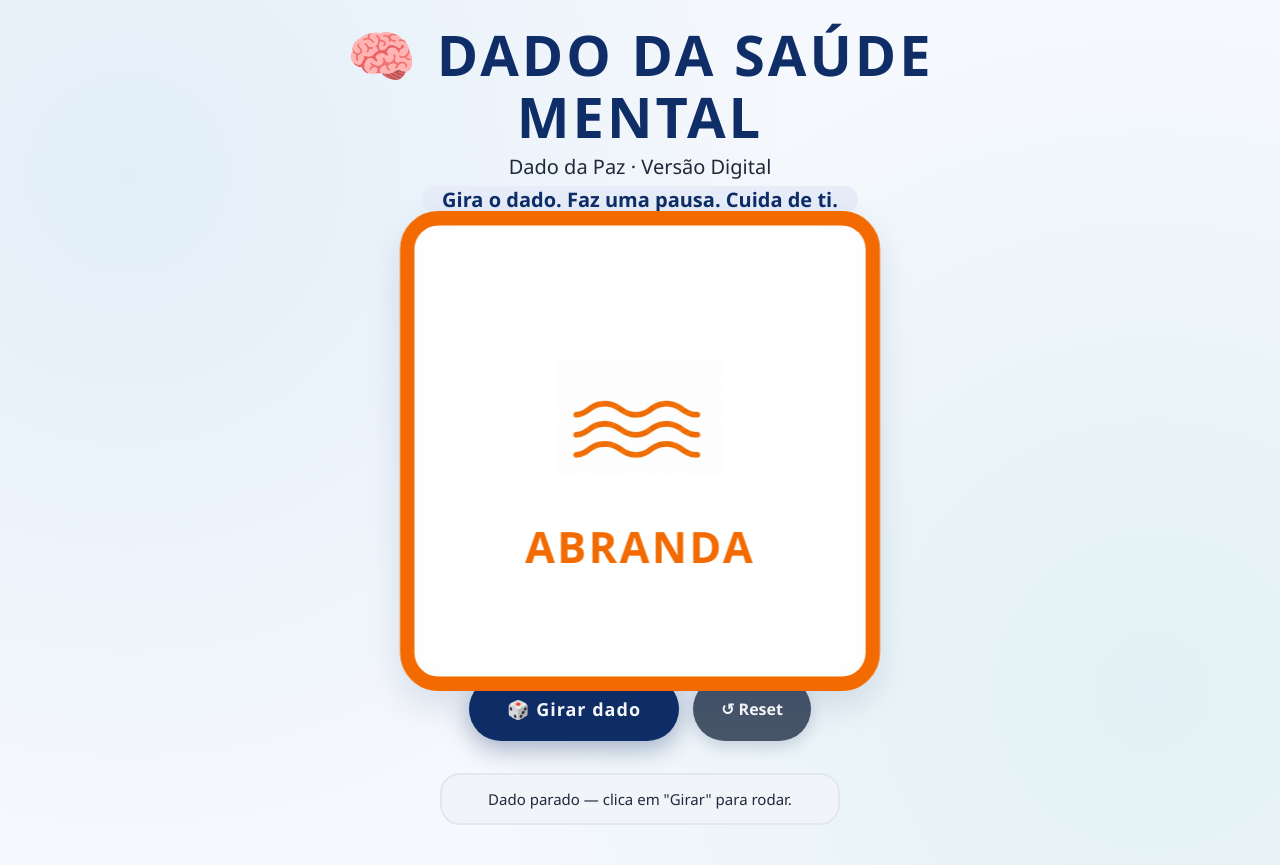
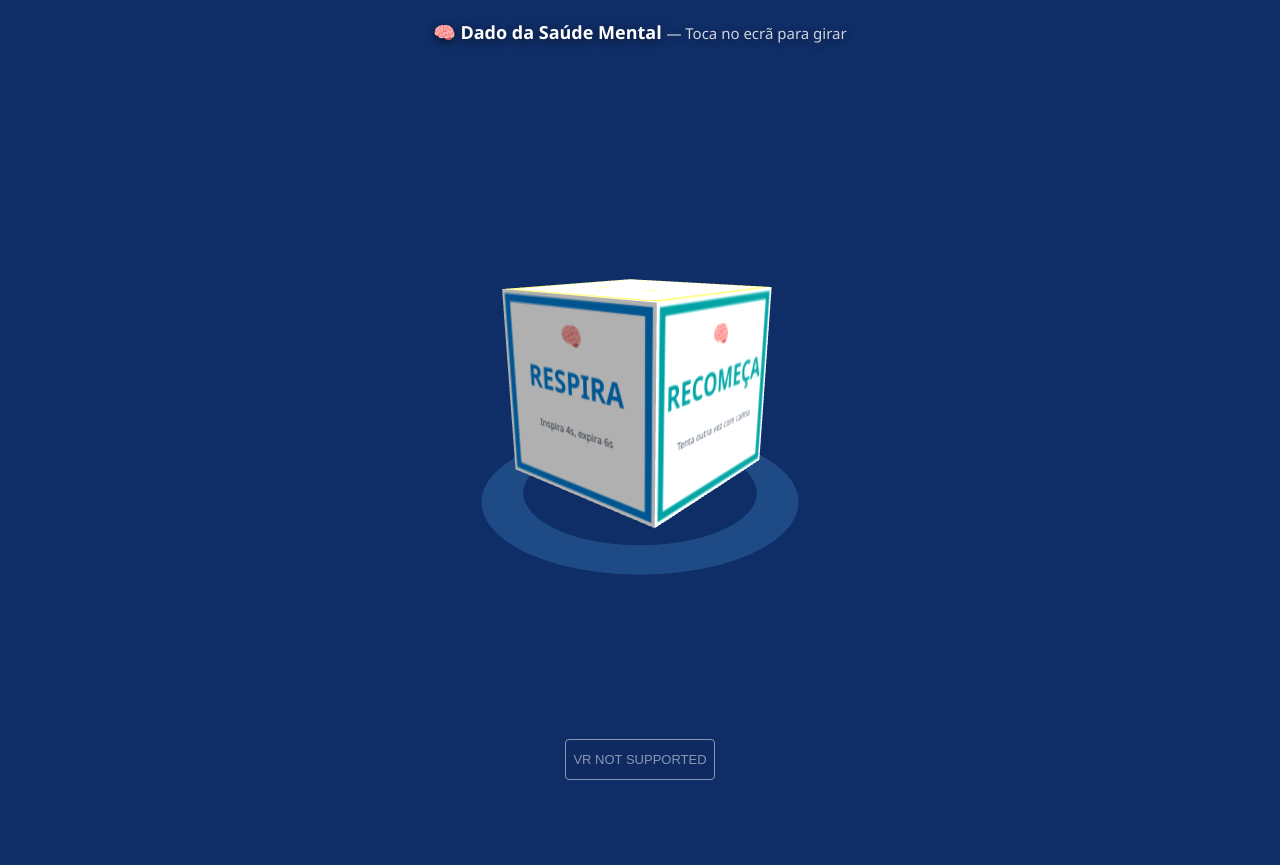
Before and after one commit to MenteMovimento/Dado-Saude-Mental2.0, a plain HTML site: page index.html in a window 1280 px wide. After the commit the page ends 800 px from the top, so only its background shows below. Drawn offline with nearby package versions, Linux system fonts and the light colour scheme; animation ran at ten frames a second.

Commit message:
Update index.html

```diff
--- a/index.html
+++ b/index.html
@@ -2,338 +2,305 @@
 <html lang="pt">
 <head>
   <meta charset="UTF-8" />
-  <meta name="viewport" content="width=device-width, initial-scale=1.0" />
-  <title>Dado da Paz — Saúde Mental Digital</title>
+  <meta name="viewport" content="width=device-width, initial-scale=1.0, user-scalable=no" />
+  <title>Dado da Saúde Mental - RV</title>
   <style>
-    * {
+    body {
       margin: 0;
-      padding: 0;
-      box-sizing: border-box;
-      font-family: 'Segoe UI', Roboto, Arial, Helvetica, sans-serif;
+      overflow: hidden;
+      background: #0f2d66;
+      font-family: 'Segoe UI', sans-serif;
     }
-
-    :root {
-      --azul-escuro: #0f2d66;
-      --abranda: #f26a00;
-      --respira: #007bd1;
-      --escuta: #f5b800;
-      --equilibra: #3c8f25;
-      --cuida: #e11d25;
-      --recomeca: #009c9c;
-      --fundo: #f5f8fc;
-      --texto: #111827;
-      --cinza: #475569;
-      --linha: #cbd5e1;
+    #info {
+      position: absolute;
+      top: 20px;
+      left: 0;
+      right: 0;
+      text-align: center;
+      color: white;
+      font-size: 18px;
+      font-weight: bold;
+      text-shadow: 0 2px 8px rgba(0,0,0,0.6);
+      pointer-events: none;
+      z-index: 10;
+      padding: 0 20px;
     }
-
-    html {
-      scroll-behavior: smooth;
+    #info small {
+      font-weight: normal;
+      opacity: 0.8;
     }
-
-    body {
-      min-height: 100vh;
-      background: radial-gradient(circle at 10% 20%, rgba(0, 123, 209, 0.08), transparent 50%),
-                  radial-gradient(circle at 90% 80%, rgba(0, 156, 156, 0.08), transparent 50%),
-                  var(--fundo);
-      color: var(--texto);
-      padding: 24px 20px 40px;
-      display: flex;
-      justify-content: center;
-      align-items: center;
+    #resultado {
+      position: absolute;
+      bottom: 60px;
+      left: 50%;
+      transform: translateX(-50%);
+      background: rgba(255,255,255,0.9);
+      padding: 16px 28px;
+      border-radius: 40px;
+      color: #0f2d66;
+      font-size: 22px;
+      font-weight: 800;
+      box-shadow: 0 8px 30px rgba(0,0,0,0.4);
+      display: none;
+      z-index: 10;
+      text-align: center;
+      white-space: nowrap;
+      border: 3px solid #f5b800;
     }
-
-    .app {
-      max-width: 800px;
-      margin: 0 auto;
-      display: flex;
-      flex-direction: column;
-      align-items: center;
-      gap: 32px;
+    #resultado span {
+      display: block;
+      font-weight: 400;
+      font-size: 14px;
+      color: #475569;
+      margin-top: 4px;
     }
-
-    header {
-      text-align: center;
-      margin-bottom: 6px;
-    }
-
-    header h1 {
-      font-size: clamp(32px, 5vw, 56px);
-      letter-spacing: 3px;
-      color: var(--azul-escuro);
-      line-height: 1.1;
-      font-weight: 800;
-    }
-
-    header p {
-      font-size: clamp(16px, 1.6vw, 20px);
-      color: #1e293b;
-      margin-top: 6px;
-    }
-
-    .cubo-wrapper {
-      display: flex;
-      flex-direction: column;
-      align-items: center;
-      gap: 24px;
-      width: 100%;
-    }
-
-    .area-3d {
-      width: min(400px, 80vw);
-      height: min(400px, 80vw);
-      perspective: 1200px;
-      margin: 0 auto;
-    }
-
-    .cubo {
-      --tam: min(400px, 80vw);
-      --metade: calc(var(--tam) / 2);
-      width: var(--tam);
-      height: var(--tam);
-      position: relative;
-      transform-style: preserve-3d;
-      transform: rotateX(-90deg) rotateY(0deg);
-      transition: transform 3.2s cubic-bezier(0.12, 0.75, 0.25, 1);
-      cursor: pointer;
-      margin: 0 auto;
-    }
-
-    .face {
-      position: absolute;
-      width: var(--tam);
-      height: var(--tam);
-      background: #ffffff;
-      border: clamp(8px, 1.8vw, 12px) solid #94a3b8;
-      border-radius: clamp(24px, 6vw, 32px);
-      display: flex;
-      flex-direction: column;
-      justify-content: center;
-      align-items: center;
-      backface-visibility: hidden;
-      user-select: none;
-      padding: clamp(14px, 4vw, 28px);
-      box-shadow: inset 0 0 20px rgba(0,0,0,0.02), 0 12px 28px rgba(15, 45, 102, 0.12);
-    }
-
-    .face img {
-      width: 44%;
-      height: 44%;
-      object-fit: contain;
-      margin-bottom: clamp(12px, 3vw, 20px);
-      pointer-events: none;
-    }
-
-    .nome-face {
-      font-size: clamp(24px, 6vw, 36px);
-      font-weight: 900;
-      letter-spacing: 2px;
-      line-height: 1;
-    }
-
-    .frente   { transform: rotateY(0deg)    translateZ(var(--metade)); border-color: var(--cuida);    color: var(--cuida); }
-    .tras     { transform: rotateY(180deg)  translateZ(var(--metade)); border-color: var(--recomeca); color: var(--recomeca); }
-    .direita  { transform: rotateY(90deg)   translateZ(var(--metade)); border-color: var(--escuta);   color: var(--escuta); }
-    .esquerda { transform: rotateY(-90deg)  translateZ(var(--metade)); border-color: var(--equilibra); color: var(--equilibra); }
-    .cima     { transform: rotateX(90deg)   translateZ(var(--metade)); border-color: var(--abranda);  color: var(--abranda); }
-    .baixo    { transform: rotateX(-90deg)  translateZ(var(--metade)); border-color: var(--respira);  color: var(--respira); }
-
-    .btns-cubo {
-      display: flex;
-      justify-content: center;
-      gap: 14px;
-      flex-wrap: wrap;
-      margin-top: 2px;
-    }
-
-    button {
-      border: none;
-      padding: 14px 28px;
-      border-radius: 50px;
-      font-weight: 700;
-      font-size: 16px;
-      cursor: pointer;
-      transition: 0.2s;
-      box-shadow: 0 6px 16px rgba(15, 45, 102, 0.18);
-      color: #fff;
-    }
-
-    button:hover {
-      transform: translateY(-3px);
-    }
-
-    button:disabled {
-      opacity: 0.5;
-      cursor: not-allowed;
-      transform: none;
-    }
-
-    #btnGirar {
-      background: var(--azul-escuro);
-      font-size: 18px;
-      padding: 18px 36px;
-      box-shadow: 0 8px 24px rgba(15, 45, 102, 0.35);
-      letter-spacing: 1px;
-      border: 2px solid transparent;
-    }
-
-    #btnGirar:hover {
-      background: #1a4a8a;
-    }
-
-    .btn-secundario {
-      background: #475569;
-    }
-    .btn-secundario:hover { background: #334155; }
-
-    .estado-atual {
-      margin-top: 8px;
-      padding: 14px 18px;
-      background: #f1f5f9;
-      border: 2px solid #e2e8f0;
-      border-radius: 20px;
-      color: #1e293b;
-      font-weight: 500;
-      font-size: 15px;
-      width: 100%;
-      max-width: 400px;
-      text-align: center;
-    }
-
-    .resultado {
-      margin-top: 16px;
-      padding: 16px 20px;
-      background: #ffffff;
-      border: 2px solid var(--linha);
-      border-radius: 20px;
-      color: #1e293b;
-      font-size: 16px;
-      text-align: center;
-      max-width: 500px;
-      width: 100%;
-    }
-
-    .resultado strong {
-      display: block;
-      font-size: 20px;
-      margin-bottom: 6px;
-    }
-
-    @media (max-width: 700px) {
-      .app {
-        gap: 20px;
-      }
-      .btns-cubo {
-        flex-direction: column;
-        align-items: center;
-      }
-      button {
-        width: 100%;
-        max-width: 280px;
-      }
+    @media (max-width: 600px) {
+      #resultado { font-size: 18px; padding: 12px 20px; white-space: normal; }
+      #info { font-size: 14px; top: 10px; }
     }
   </style>
 </head>
 <body>
-  <div class="app">
-    <header>
-      <h1>🧠 DADO DA SAÚDE MENTAL</h1>
-      <p>Dado da Paz · Versão Digital</p>
-      <p style="font-weight: 700; color: var(--azul-escuro); background: #e6edf8; display: inline-block; padding: 0 20px; border-radius: 40px;">Gira o dado. Faz uma pausa. Cuida de ti.</p>
-    </header>
+  <div id="info">🧠 Dado da Saúde Mental <small>— Toca no ecrã para girar</small></div>
+  <div id="resultado">🎲 <strong id="faceNome">CUIDA</strong><span id="faceDesc">Uma pequena ação de cuidado</span></div>
 
-    <div class="cubo-wrapper">
-      <div class="area-3d">
-        <div class="cubo" id="cubo">
-          <div class="face frente"><img src="cuida.jpeg" alt="CUIDA"><div class="nome-face">CUIDA</div></div>
-          <div class="face tras"><img src="recomeca.jpeg" alt="RECOMEÇA"><div class="nome-face">RECOMEÇA</div></div>
-          <div class="face direita"><img src="escuta.jpeg" alt="ESCUTA"><div class="nome-face">ESCUTA</div></div>
-          <div class="face esquerda"><img src="equilibra.jpeg" alt="EQUILIBRA"><div class="nome-face">EQUILIBRA</div></div>
-          <div class="face cima"><img src="abranda.jpeg" alt="ABRANDA"><div class="nome-face">ABRANDA</div></div>
-          <div class="face baixo"><img src="respira.jpeg" alt="RESPIRA"><div class="nome-face">RESPIRA</div></div>
-        </div>
-      </div>
+  <!-- Importação da biblioteca Three.js + VR -->
+  <script type="importmap">
+    {
+      "imports": {
+        "three": "https://cdn.jsdelivr.net/npm/three@0.152.0/build/three.module.js",
+        "three/addons/": "https://cdn.jsdelivr.net/npm/three@0.152.0/examples/jsm/"
+      }
+    }
+  </script>
 
-      <div class="btns-cubo">
-        <button id="btnGirar">🎲 Girar dado</button>
-        <button id="btnReset" class="btn-secundario">↺ Reset</button>
-      </div>
+  <script type="module">
+    import * as THREE from 'three';
+    import { VRButton } from 'three/addons/webxr/VRButton.js';
+    import { OrbitControls } from 'three/addons/controls/OrbitControls.js';
 
-      <div class="estado-atual" id="estadoAtual">Dado parado — clica em "Girar" para rodar.</div>
+    // Configuração da cena
+    const scene = new THREE.Scene();
+    scene.background = new THREE.Color(0x0f2d66);
 
-      <div class="resultado" id="resultado" style="display: none;">
-        <strong id="resultadoNome" style="color: var(--azul-escuro);">—</strong>
-        <span id="resultadoDescricao">A prática aparece aqui depois de girar.</span>
-      </div>
-    </div>
-  </div>
+    // Câmara
+    const camera = new THREE.PerspectiveCamera(75, window.innerWidth / window.innerHeight, 0.1, 1000);
+    camera.position.set(0, 1.5, 5);
+    camera.lookAt(0, 0, 0);
 
-  <script>
-    (function() {
-      const cubo = document.getElementById("cubo");
-      const btnGirar = document.getElementById("btnGirar");
-      const btnReset = document.getElementById("btnReset");
-      const estadoAtual = document.getElementById("estadoAtual");
-      const resultadoDiv = document.getElementById("resultado");
-      const resultadoNome = document.getElementById("resultadoNome");
-      const resultadoDescricao = document.getElementById("resultadoDescricao");
+    // Renderizador
+    const renderer = new THREE.WebGLRenderer({ antialias: true });
+    renderer.setSize(window.innerWidth, window.innerHeight);
+    renderer.setPixelRatio(window.devicePixelRatio);
+    renderer.xr.enabled = true;
+    document.body.appendChild(renderer.domElement);
 
-      let aGirar = false;
-      let voltasExtra = 0;
-      let sorteadoAtual = null;
+    // Botão de RV (modo binocular / telemóvel no óculos)
+    document.body.appendChild(VRButton.createButton(renderer));
 
-      const opcoes = [
-        { nome: "ABRANDA", cor: "#f26a00", descricao: "Abranda o ritmo antes de agir. Fecha os olhos 30s." },
-        { nome: "RESPIRA", cor: "#007bd1", descricao: "Regula o corpo e a mente. Inspira 4s, expira 6s." },
-        { nome: "EQUILIBRA", cor: "#3c8f25", descricao: "Equilíbrio entre o que pesa e o que ajuda." },
-        { nome: "CUIDA", cor: "#e11d25", descricao: "Uma pequena ação de cuidado. Beber água, descansar." },
-        { nome: "ESCUTA", cor: "#f5b800", descricao: "Atenção sem pressa. Escuta um som à tua volta." },
-        { nome: "RECOMEÇA", cor: "#009c9c", descricao: "Tenta outra vez com calma. Pensa em recomeçar." }
-      ];
+    // Luzes
+    const ambientLight = new THREE.AmbientLight(0xffffff, 0.6);
+    scene.add(ambientLight);
+    const dirLight = new THREE.DirectionalLight(0xffffff, 1);
+    dirLight.position.set(2, 5, 3);
+    scene.add(dirLight);
+    const backLight = new THREE.DirectionalLight(0x4488ff, 0.5);
+    backLight.position.set(-2, 0, -3);
+    scene.add(backLight);
 
-      function girarCubo() {
-        if (aGirar) return;
-        aGirar = true;
-        btnGirar.disabled = true;
-        estadoAtual.textContent = "🎲 A girar... prepara-te!";
-        resultadoDiv.style.display = "none";
+    // ----- CRIAR O DADO 3D -----
+    const tamanho = 1.8;
+    const geometry = new THREE.BoxGeometry(tamanho, tamanho, tamanho);
 
-        const sorteado = opcoes[Math.floor(Math.random() * opcoes.length)];
-        sorteadoAtual = sorteado;
-        voltasExtra += 360 * 4;
+    // Cores e nomes das faces
+    const facesData = [
+      { nome: 'CUIDA',    cor: 0xe11d25, desc: 'Beber água, descansar, pedir ajuda' },
+      { nome: 'RECOMEÇA', cor: 0x009c9c, desc: 'Tenta outra vez com calma' },
+      { nome: 'ESCUTA',   cor: 0xf5b800, desc: 'Atenção sem pressa' },
+      { nome: 'EQUILIBRA',cor: 0x3c8f25, desc: 'Larga o que pesa, mantém o que ajuda' },
+      { nome: 'ABRANDA',  cor: 0xf26a00, desc: 'Abranda o ritmo antes de agir' },
+      { nome: 'RESPIRA',  cor: 0x007bd1, desc: 'Inspira 4s, expira 6s' }
+    ];
 
-        let tf = "";
-        if (sorteado.nome === "CUIDA") tf = `rotateX(${voltasExtra}deg) rotateY(${voltasExtra}deg)`;
-        else if (sorteado.nome === "RECOMEÇA") tf = `rotateX(${voltasExtra}deg) rotateY(${voltasExtra+180}deg)`;
-        else if (sorteado.nome === "ESCUTA") tf = `rotateX(${voltasExtra}deg) rotateY(${voltasExtra-90}deg)`;
-        else if (sorteado.nome === "EQUILIBRA") tf = `rotateX(${voltasExtra}deg) rotateY(${voltasExtra+90}deg)`;
-        else if (sorteado.nome === "ABRANDA") tf = `rotateX(${voltasExtra-90}deg) rotateY(${voltasExtra}deg)`;
-        else if (sorteado.nome === "RESPIRA") tf = `rotateX(${voltasExtra+90}deg) rotateY(${voltasExtra}deg)`;
-        cubo.style.transform = tf;
+    // Criar materiais para cada face (com texto)
+    const materials = facesData.map(f => {
+      const canvas = document.createElement('canvas');
+      canvas.width = 512;
+      canvas.height = 512;
+      const ctx = canvas.getContext('2d');
 
-        setTimeout(() => {
-          estadoAtual.textContent = `🎯 Resultado: ${sorteado.nome}`;
-          resultadoNome.textContent = sorteado.nome;
-          resultadoNome.style.color = sorteado.cor;
-          resultadoDescricao.textContent = sorteado.descricao;
-          resultadoDiv.style.display = "block";
-          btnGirar.disabled = false;
-          aGirar = false;
-        }, 3200);
+      // Fundo
+      ctx.fillStyle = '#ffffff';
+      ctx.fillRect(0, 0, 512, 512);
+
+      // Borda colorida
+      ctx.strokeStyle = '#' + f.cor.toString(16).padStart(6, '0');
+      ctx.lineWidth = 20;
+      ctx.strokeRect(20, 20, 472, 472);
+
+      // Nome grande
+      ctx.fillStyle = '#' + f.cor.toString(16).padStart(6, '0');
+      ctx.font = 'bold 80px Segoe UI, Arial';
+      ctx.textAlign = 'center';
+      ctx.textBaseline = 'middle';
+      ctx.fillText(f.nome, 256, 220);
+
+      // Descrição pequena
+      ctx.fillStyle = '#334155';
+      ctx.font = '28px Segoe UI, Arial';
+      ctx.fillText(f.desc, 256, 340);
+
+      // Emoji
+      ctx.font = '60px Arial';
+      ctx.fillText('🧠', 256, 100);
+
+      const texture = new THREE.CanvasTexture(canvas);
+      return new THREE.MeshStandardMaterial({ map: texture, roughness: 0.3, metalness: 0.1 });
+    });
+
+    const dice = new THREE.Mesh(geometry, materials);
+    dice.position.y = 0.2;
+    scene.add(dice);
+
+    // Adicionar um chão/anel suave
+    const ringGeo = new THREE.RingGeometry(1.2, 1.6, 64);
+    const ringMat = new THREE.MeshStandardMaterial({
+      color: 0x3b82f6,
+      transparent: true,
+      opacity: 0.2,
+      side: THREE.DoubleSide
+    });
+    const ring = new THREE.Mesh(ringGeo, ringMat);
+    ring.rotation.x = -Math.PI / 2;
+    ring.position.y = -0.9;
+    scene.add(ring);
+
+    // Luz ambiente suave ao redor
+    const glowPoints = new THREE.PointLight(0x4488ff, 0.3, 8);
+    glowPoints.position.set(0, 2, 0);
+    scene.add(glowPoints);
+
+    // ----- CONTROLE DE ROTAÇÃO -----
+    let isSpinning = false;
+    let currentRotation = 0;
+    const facesMap = [
+      'CUIDA', 'RECOMEÇA', 'ESCUTA', 'EQUILIBRA', 'ABRANDA', 'RESPIRA'
+    ];
+
+    function girarDado() {
+      if (isSpinning) return;
+      isSpinning = true;
+
+      // Escolher uma face aleatória
+      const idx = Math.floor(Math.random() * facesData.length);
+      const faceNome = facesData[idx].nome;
+      const faceDesc = facesData[idx].desc;
+      const faceCor = facesData[idx].cor;
+
+      // Calcular rotação para aquela face ficar para cima
+      // Cada face tem um eixo de rotação específico
+      const rotacoes = {
+        'CUIDA':    { x: 0, y: 0 },
+        'RECOMEÇA': { x: 0, y: Math.PI },
+        'ESCUTA':   { x: 0, y: -Math.PI/2 },
+        'EQUILIBRA':{ x: 0, y: Math.PI/2 },
+        'ABRANDA':  { x: -Math.PI/2, y: 0 },
+        'RESPIRA':  { x: Math.PI/2, y: 0 }
+      };
+
+      const rot = rotacoes[faceNome];
+      // Adicionar voltas extras para efeito de giro
+      const extraX = rot.x + (Math.random() * 8 + 4) * Math.PI * 2;
+      const extraY = rot.y + (Math.random() * 8 + 4) * Math.PI * 2;
+
+      // Animar rotação com GSAP (ou transição manual)
+      const startX = dice.rotation.x;
+      const startY = dice.rotation.y;
+      const duration = 2500;
+      const startTime = performance.now();
+
+      function animateRotation() {
+        const elapsed = performance.now() - startTime;
+        const progress = Math.min(elapsed / duration, 1);
+        // Easing suave
+        const eased = 1 - Math.pow(1 - progress, 3);
+
+        dice.rotation.x = startX + (extraX - startX) * eased;
+        dice.rotation.y = startY + (extraY - startY) * eased;
+
+        if (progress < 1) {
+          requestAnimationFrame(animateRotation);
+        } else {
+          dice.rotation.x = extraX;
+          dice.rotation.y = extraY;
+          isSpinning = false;
+          mostrarResultado(faceNome, faceDesc, faceCor);
+        }
       }
+      animateRotation();
+    }
 
-      function resetar() {
-        if (aGirar) return;
-        voltasExtra = 0;
-        cubo.style.transform = "rotateX(-90deg) rotateY(0deg)";
-        estadoAtual.textContent = "Dado parado — clica em 'Girar' para rodar.";
-        resultadoDiv.style.display = "none";
-        sorteadoAtual = null;
+    function mostrarResultado(nome, desc, cor) {
+      const el = document.getElementById('resultado');
+      const nomeEl = document.getElementById('faceNome');
+      const descEl = document.getElementById('faceDesc');
+      nomeEl.textContent = nome;
+      nomeEl.style.color = '#' + cor.toString(16).padStart(6, '0');
+      descEl.textContent = desc;
+      el.style.display = 'block';
+      setTimeout(() => {
+        el.style.display = 'none';
+      }, 6000);
+    }
+
+    // Evento de toque/clique
+    renderer.domElement.addEventListener('click', girarDado);
+    renderer.domElement.addEventListener('touchstart', girarDado);
+
+    // Controles para desktop (opcional, mas útil)
+    const controls = new OrbitControls(camera, renderer.domElement);
+    controls.enableDamping = true;
+    controls.dampingFactor = 0.05;
+    controls.autoRotate = false;
+    controls.enableZoom = true;
+    controls.target.set(0, 0, 0);
+    controls.maxPolarAngle = Math.PI / 2;
+
+    // Ajustar para RV
+    function onResize() {
+      const width = window.innerWidth;
+      const height = window.innerHeight;
+      renderer.setSize(width, height);
+      camera.aspect = width / height;
+      camera.updateProjectionMatrix();
+    }
+    window.addEventListener('resize', onResize);
+
+    // Loop de renderização
+    function animate() {
+      renderer.setAnimationLoop(() => {
+        // Se não estiver em RV, atualizar controles
+        if (!renderer.xr.isPresenting) {
+          controls.update();
+        }
+        renderer.render(scene, camera);
+      });
+    }
+    animate();
+
+    // Pequena rotação automática quando parado (opcional)
+    let idleRotation = 0;
+    setInterval(() => {
+      if (!isSpinning && !renderer.xr.isPresenting) {
+        idleRotation += 0.002;
+        // Não acumular muito
+        if (idleRotation > 0.1) idleRotation = 0;
+        dice.rotation.y += idleRotation * 0.5;
       }
+    }, 50);
 
-      btnGirar.addEventListener("click", girarCubo);
-      cubo.addEventListener("click", girarCubo);
-      btnReset.addEventListener("click", resetar);
-    })();
+    console.log('🧠 Dado da Saúde Mental em RV pronto!');
+    console.log('📱 Coloca o telemóvel nos óculos e diverte-te!');
   </script>
 </body>
 </html>
```
